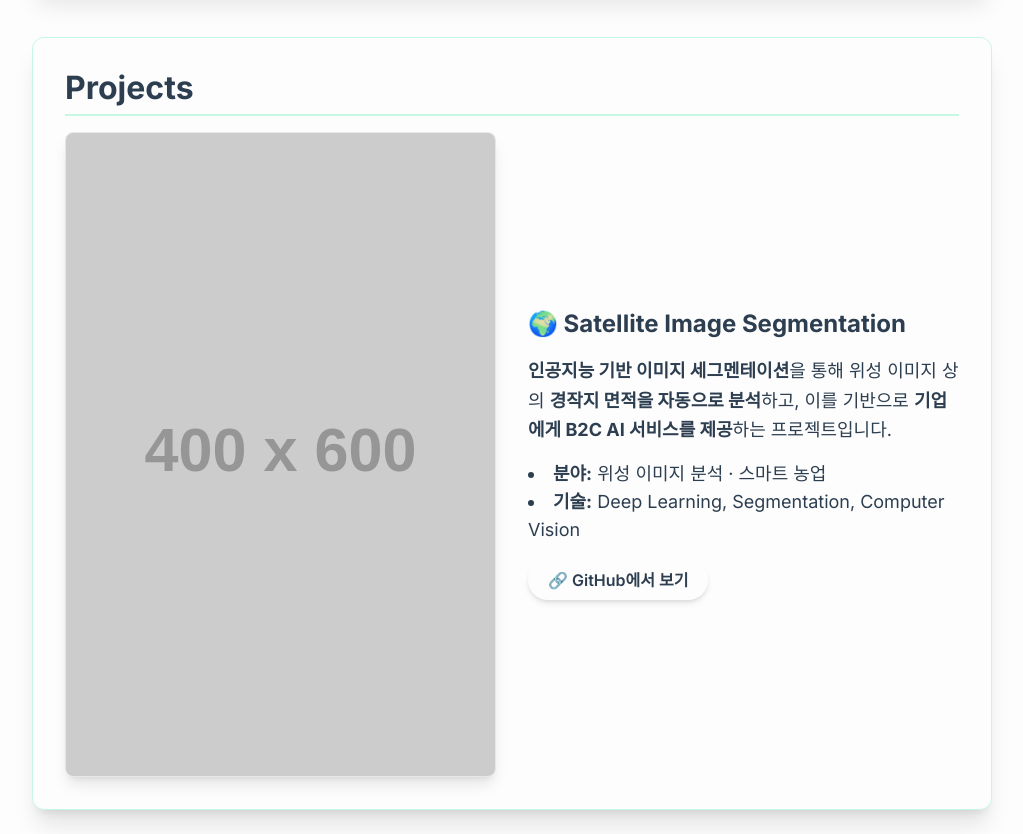
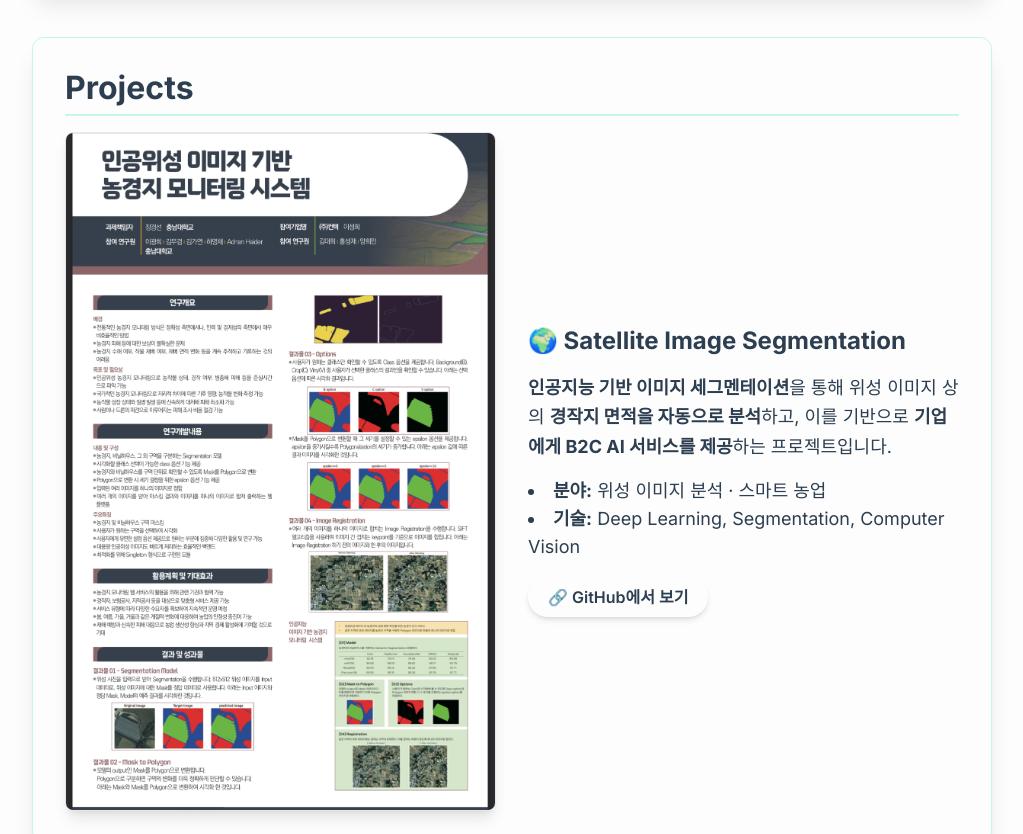
Before and after one commit to kmmugyum/Nonenonenonennn, a plain HTML site: page index.html in a window 1280 px wide. Shown: the part 2160-2994 px from the top of the page, without its empty margins (128-1151 px from the left). Drawn offline with nearby package versions, Linux system fonts and the light colour scheme; placeholder pictures from the web are drawn by us.

Commit message:
potfolio

```diff
--- a/index.html
+++ b/index.html
@@ -111,7 +111,7 @@
   <div class="flex flex-col lg:flex-row gap-8 items-center">
     <!-- 📷 팜플렛 또는 프로젝트 이미지 -->
     <div class="w-full lg:w-1/2">
-      <img src="https://placehold.co/400x600?text=Project+Pamphlet+or+Preview" alt="Satellite Image Segmentation Preview" class="w-full h-auto rounded-lg shadow-lg border border-primary">
+      <img src="./인공위성 project.jpg" alt="Satellite Image Segmentation Preview" class="w-full h-auto rounded-lg shadow-lg border border-primary">
     </div>
 
     <!-- 📘 프로젝트 설명 -->
```
Also changed, not shown: 인공위성 project.jpg (added).
